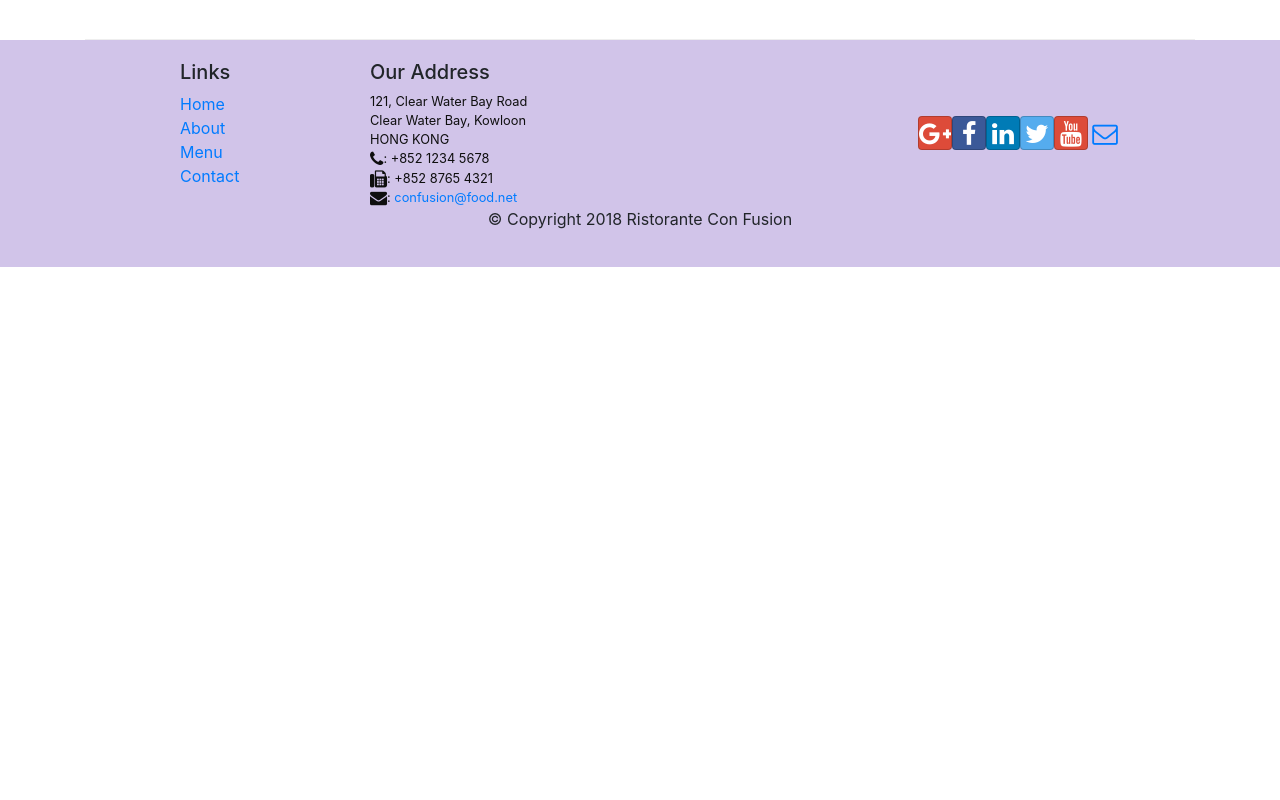
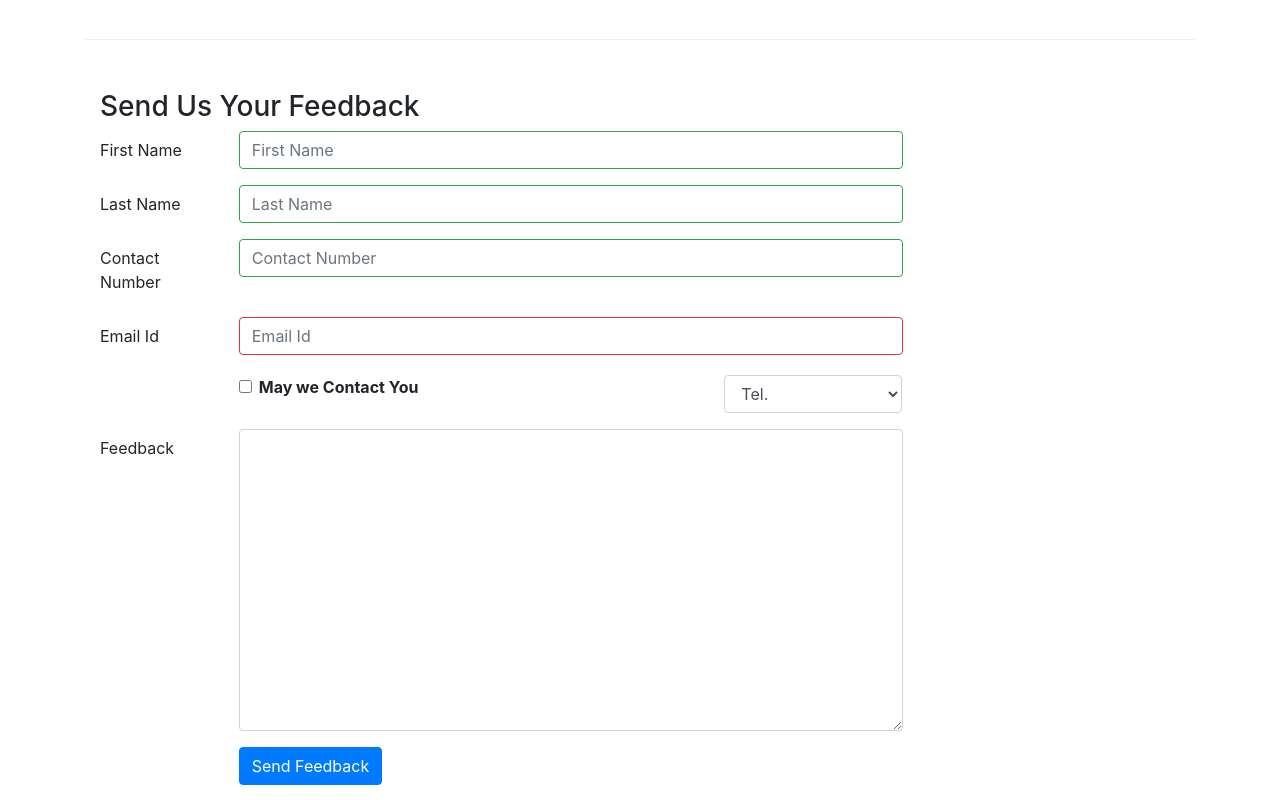
Before and after one commit to Calebjoshua/Confusion-Raect-app, a React (Create React App) app: page /contactUs in a window 1280 px wide. Shown: the part 760-1560 px from the top of the page. Before the commit the page ends 1027 px from the top, so only its background shows below. Built offline with nearby package versions, Linux system fonts and the light colour scheme.

Commit message:
Controlled Form Validation

```diff
--- a/src/Component/AboutUs.js
+++ b/src/Component/AboutUs.js
@@ -3,11 +3,6 @@
 import { Link } from 'react-router-dom';
 function AboutUs(props) {
 
-    const leaders = props.leader.map((leader) => {
-        return (
-            <p>Leader {leader.name}</p>
-        );
-    });
     const RenderLeader = props.leader.map((leader) => {
         return (
           <div key={leader.id} className="col-12 mt-5">
@@ -24,6 +19,11 @@
           </div>
         );
     });
+    function Leaders(props) {
+        return (
+           <div>{props.RenderLeaders }</div>
+           );
+    }
     return(
         <div className="container">
             <div className="row">
@@ -80,7 +80,7 @@
                 </div>
                 <div className="col-12">
                     <Media list>
-                        {RenderLeader}
+                       <Leaders RenderLeaders={RenderLeader} />
                     </Media>
                 </div>
             </div>
--- a/src/Component/Contact.js
+++ b/src/Component/Contact.js
@@ -1,8 +1,81 @@
-import React from 'react';
+import React, {Component} from 'react';
 import {Link} from 'react-router-dom';
-import {Breadcrumb, BreadcrumbItem} from 'reactstrap';
+import {Breadcrumb, BreadcrumbItem, Form, FormGroup, Button, Label, Col,Row, Input, FormFeedback} from 'reactstrap';
 
-function Contact(props) {
+class Contact extends Component {
+    constructor(props){
+        super(props);
+        this.state={
+            firstname:'',
+            lastname:'',
+            telnum:'',
+            email:'',
+            agree:false,
+            contactType:'Tel.',
+            message:'',
+            touched:{
+                firstname:false,
+                lastname:false,
+                telnum:false,
+                email:false
+            }
+        }
+        this.handleInputChange= this.handleInputChange.bind(this)
+        this.handleSubmit = this.handleSubmit.bind(this)
+        this.handleBlur = this.handleBlur.bind(this)
+    }
+    handleInputChange(event){
+        const target = event.target;
+        const value = event.target === 'checkbox' ? target.checked : target.value;
+        const name = target.name
+
+        this.setState({
+             [name] : value
+        })
+
+    }
+    handleSubmit(event){
+        console.log("Current state is:" + JSON.stringify(this.state));
+        alert("Current State is:"+ JSON.stringify(this.state))
+        event.preventDefault();
+    }
+    handleBlur = (field) => (evt) => {
+        this.setState({
+            touched:{...this.state.touched, [field]:true}
+        })
+    }
+    validation = (firstname, lastname, telnum, email) =>{
+        const errors = {
+            firstname:"",
+            lastname:"",
+            telnum:"",
+            email:""
+        }
+        if(this.state.touched.firstname && firstname.length <= 3){
+            errors.firstname="First Name should be >= 3"
+        }
+        else if(this.state.touched.firstname && firstname.length > 10){
+            errors.firstname="First Name should be < 10"
+        }
+
+        if(this.state.touched.lastname && lastname.length <= 3){
+            errors.lastname="Last Name should be >= 3"
+        }
+        else if(this.state.touched.lastname && lastname.length > 10){
+            errors.lastname="Last Name should be < 10"
+        }
+
+        const reg=/^\d+$/;
+        if(this.state.touched.telnum && !reg.test(telnum)){
+            errors.telnum="it should contain only digits"
+        }
+         if(this.state.touched.email && email.split('').filter(x => x==='@').length != 1){
+             errors.email="email should contain @"
+         }
+         return errors;
+    }
+    render(){
+        const errors = this.validation(this.state.firstname,this.state.lastname,this.state.telnum,this.state.email);
     return(
         <div className="container">
             <div className="row row-content">
@@ -41,8 +114,101 @@
                     </div>
                 </div>
             </div>
+            <div className="row row-content">
+                <div className="col-12">
+                    <h3>Send Us Your Feedback</h3>
+                </div>
+                <div className="col-12 col-md-9">
+                    <Form onSubmit={this.handleSubmit}>
+                    <FormGroup row>
+                        <Label htmlFor="firstname" md={2}>First Name</Label>
+                            <Col md={10}>
+                            <Input type="text" id="firstname" name="firstname"
+                                placeholder="First Name"
+                                    value={this.state.firstname}
+                                    valid={errors.firstname === ''}
+                                    invalid={errors.firstname !== ''}
+                                    onBlur={this.handleBlur('firstname')}
+                                    onChange={this.handleInputChange} />
+                                    <FormFeedback>{errors.firstname}</FormFeedback>
+                            </Col>
+                            </FormGroup>
+                            <FormGroup row>
+                                <Label htmlFor="lastname" md={2}>Last Name</Label>
+                                <Col md={10}>
+                                <Input type="text" id="lastname" name="lastname"
+                                placeholder="Last Name" value={this.state.lastname}
+                                valid={errors.lastname === ''}
+                                invalid={errors.lastname !== ''}
+                                onBlur={this.handleBlur('lastname')}
+                                onChange={this.handleInputChange}/>
+                                <FormFeedback>{errors.lastname}</FormFeedback>
+                                </Col>
+                            </FormGroup>
+                            <FormGroup row>
+                                <Label htmlFor="Tel." md={2}>Contact Number</Label>
+                                <Col md={10}>
+                                    <Input type="tel" id="telnum" name="telnum"
+                                    placeholder="Contact Number" value={this.state.telnum}
+                                    valid={errors.telnum === ''}
+                                    invalid={errors.telnum !== ''}
+                                    onBlur={this.handleBlur('telnum')}
+                                    onChange={this.handleInputChange} />
+                                    <FormFeedback>{errors.telnum}</FormFeedback>
+                                </Col>
+                            </FormGroup>
+                            <FormGroup row>
+                                <Label htmlFor="email" md={2}>Email Id</Label>
+                                <Col md={10}>
+                                    <Input type="email" id="email" name="email"
+                                    placeholder="Email Id"
+                                    valid={errors.email === null}
+                                    invalid={errors.email !== null}
+                                     value={this.state.email}
+                                    onBlur={this.handleBlur('email')}
+                                    onChange={this.handleInputChange} />
+                                    <FormFeedback>{errors.email}</FormFeedback>
+                                </Col>
+                            </FormGroup>
+                            <FormGroup row>
+                                <Col md={{size:6, offset:2}}>
+                                <FormGroup check>
+                                <Label check>
+                                <Input type="checkbox" name="agree"
+                                value={this.state.agree} onChange={this.handleInputChange}/>{' '}
+                                <strong>May we Contact You</strong>
+                                </Label>
+                                </FormGroup>
+                                </Col>
+                                <Col md={{size:3,offset:1}}>
+                                    <Input type="select" name="contactType"
+                                    onChange={this.handleInputChange}
+                                        value={this.state.contactType}>
+                                        <option>Tel.</option>
+                                        <option>Email</option>
+                                    </Input>
+                                </Col>
+                            </FormGroup>
+                            <FormGroup row>
+                                <Label htmlFor="message" md={2}>Feedback</Label>
+                                <Col md={10}>
+                                    <Input type="textarea" id="message" name="message"
+                                   rows="12" value={this.state.message}
+                                   onChange={this.handleInputChange}/>
+                                </Col>
+                            </FormGroup>
+                            <FormGroup row>
+                                <Col md={{size:10, offset:2}}>
+                                    <Button color="primary" type="submit">
+                                        Send Feedback
+                                    </Button>
+                                </Col>
+                            </FormGroup>
+                    </Form>
+                </div>
+            </div>
         </div>
     );
 }
-
+}
 export default Contact;
```
